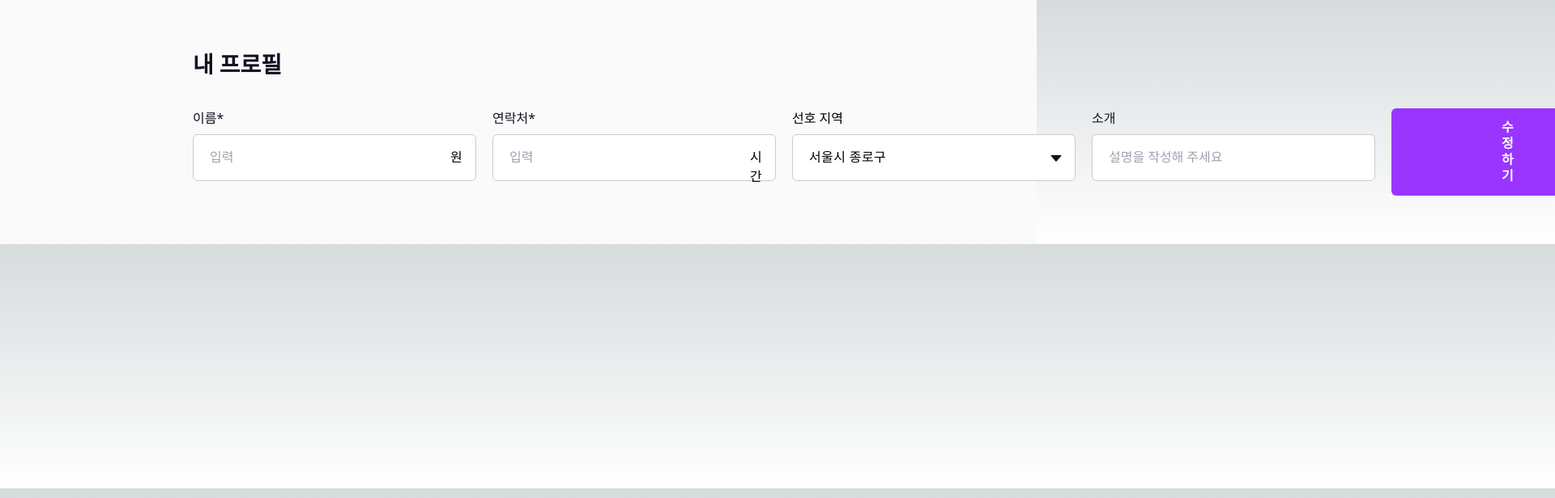
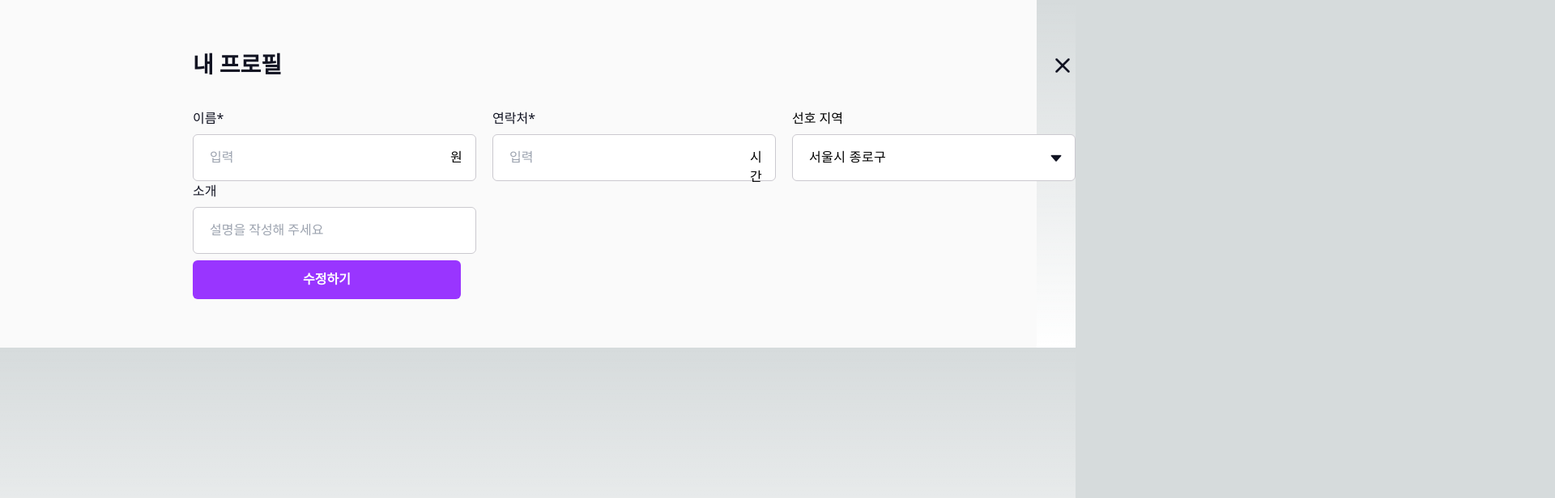
Before and after one commit to 12-Pair-Programming/Dang-il, a Next.js app: page /editMyProfile in a window 1280 px wide. Shown: the top 616 px of the page at 81% size, 1920 px wide, since content can reach past the window. Built offline with nearby package versions, Linux system fonts and the light colour scheme; a web font is replaced by a local one.

Commit message:
Fix: 특정 폼의 문제 수정

```diff
--- a/pages/editMyProfile.tsx
+++ b/pages/editMyProfile.tsx
@@ -80,6 +80,8 @@ const editMyProfile = () => {
 
               </Input>
               <Dropdown title="선호 지역" options={locations} onSelect={(option) => handleSelectLocations(option)} defaultValue="선택" />
+            </div>
+            <div className="flex w-[964px] flex-col items-start gap-2">
               <Input title="소개" placeholder="설명을 작성해 주세요" type="text" onChange={inputs[2].handleInput}>
 
               </Input>
--- a/pages/noticeRegist.tsx
+++ b/pages/noticeRegist.tsx
@@ -40,6 +40,8 @@ const noticeRegist = () => {
             <Input title='업무 시간*' placeholder="입력" type="text" countText="시간" onChange={inputs[1].handleInput}>
 
             </Input>
+          </div>
+          <div className="flex w-[964px] flex-col items-start gap-2">
             <Input title="공고 설명" placeholder="설명을 작성해 주세요" type="text" onChange={inputs[2].handleInput}>
 
             </Input>
--- a/pages/registMyProfile.tsx
+++ b/pages/registMyProfile.tsx
@@ -80,6 +80,8 @@ const registMyProfile = () => {
 
               </Input>
               <Dropdown title="선호 지역" options={locations} onSelect={(option) => handleSelectLocations(option)} defaultValue="선택" />
+            </div>
+            <div className="flex w-[964px] flex-col items-start gap-2">
               <Input title="소개" placeholder="설명을 작성해 주세요" type="text" onChange={inputs[2].handleInput}>
 
               </Input>
```
